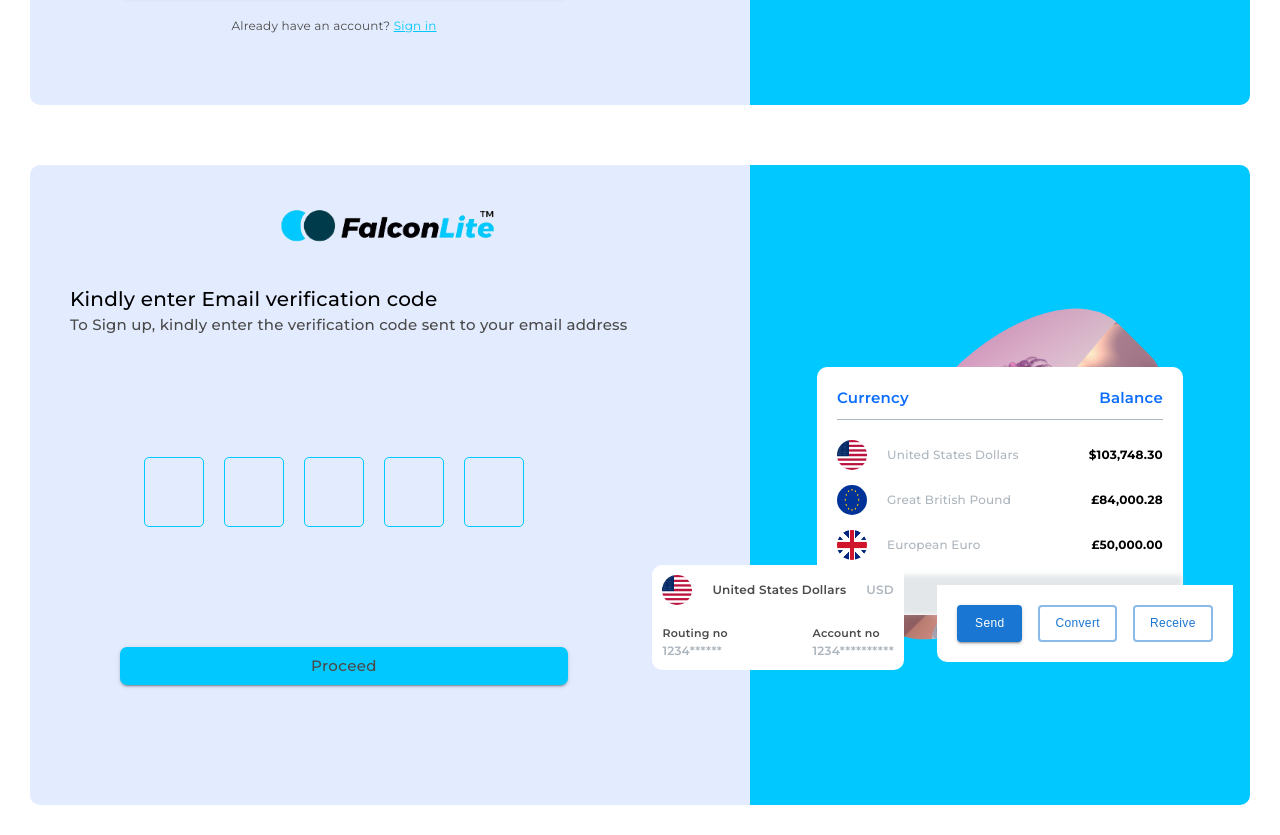
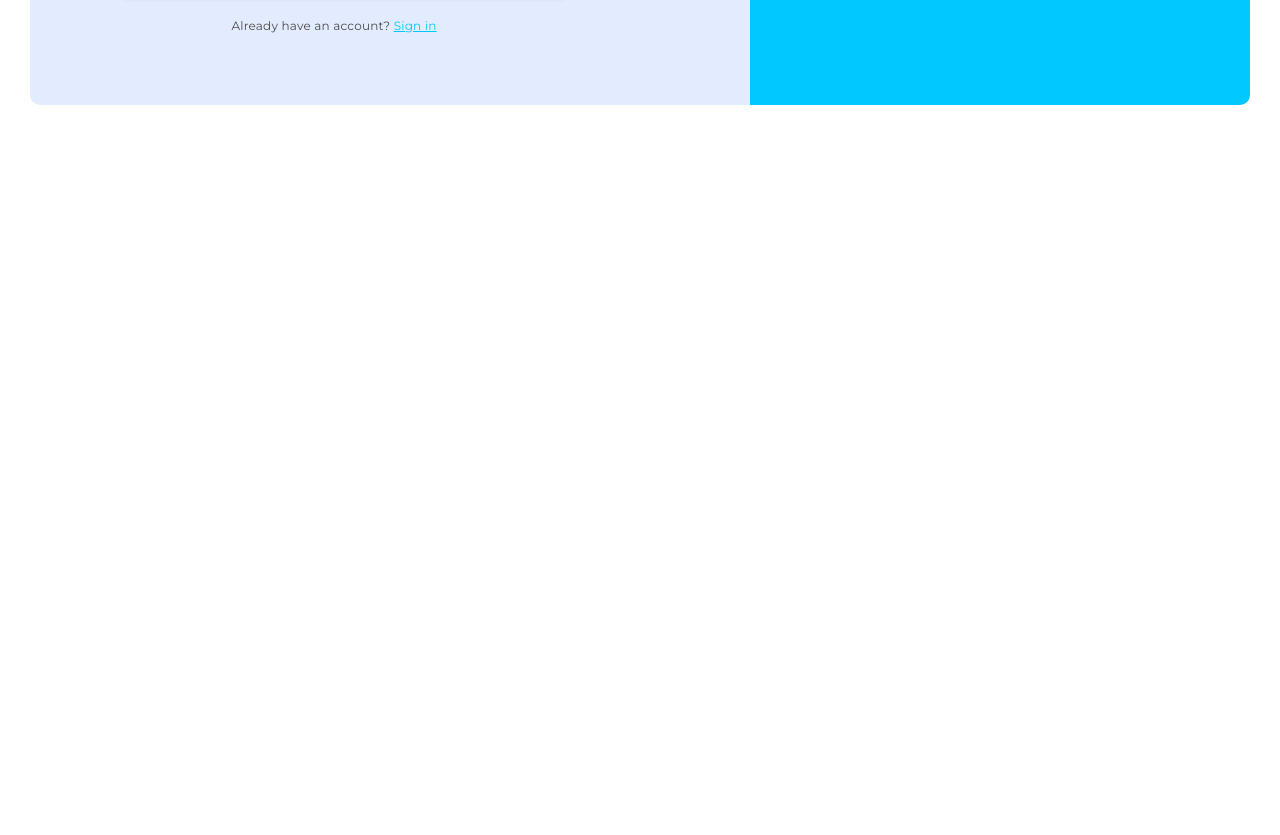
Before and after one commit to icyybee/Falconlite2, a React (Create React App) app: page / in a window 1280 px wide. Shown: the part 684-1519 px from the top of the page. After the commit the page ends 819 px from the top, so only its background shows below. Built offline with nearby package versions, Linux system fonts and the light colour scheme.

Commit message:
implemented api

```diff
--- a/src/App.js
+++ b/src/App.js
@@ -6,7 +6,7 @@ const App = () => {
   return (
     <div className='app'>
       <SignUp />
-      <Verify />
+      {/* <Verify /> */}
     </div>
   );
 }
--- a/src/components/signup/signup.component.jsx
+++ b/src/components/signup/signup.component.jsx
@@ -7,12 +7,14 @@ import './signup.styles.scss';
 import Form from '../form/form.component';
 import FormInput from '../formInput/formInput.component';
 import FormButton from '../button/button.component';
+import Verify from '../verify/verify.component';
 
 const SignUp = () => {
     const [name, setName] = useState('');
     const [email, setEmail] = useState('');
     const [phone, setPhone] = useState('');
     const [password, setPassword] = useState('');
+    const [code, setCode] = useState('');
 
     const handleSubmit = async (e) => {
         e.preventDefault();
@@ -23,29 +25,32 @@ const SignUp = () => {
         }
 
         //Email verification
-        const response = await fetch('https://falconlite.com/v1/api/send-email', {
-            method: 'POST',
-            body: JSON.stringify({
-                name,
-                email,
-                phone,
-                password
-            }),
-            headers: { 'Content-Type' : 'application/json'}
-        });
-        const json = await response.json();
-        console.log(json.data.message);
-        if (json.success === true && json.code === 200) {
-            alert(json.data.message);
+        const urlencoded = new URLSearchParams();
+        urlencoded.append("name", name);
+        urlencoded.append("email", email);
+        urlencoded.append("phone", phone);
+        urlencoded.append("password", password);
+
+        const requestOptions = {
+        method: 'POST',
+        body: urlencoded,
+        headers: {'Content-Type': 'application/x-www-form-urlencoded'},
+        redirect: 'follow'
+        };
+
+        const response = await fetch('https://falconlite.com/v1/api/send-email', requestOptions);
+        const result = await response.json();
+        console.log(result);
+
+        if (result.success === true && result.code === 200) {
+            alert(result.data.message);
+            setCode(result.data.verification_code);
 
             //Sending verification code
-            const verificationResponse = await fetch ('https://falconlite.com/v1/api/verify-email', {
-                method: 'POST',
-                body: JSON.stringify({
-                    email : json.data.email
-                }),
-                headers: { 'Content-Type' : 'application/json'}
-            });
+            const urlencoded = new URLSearchParams();
+            urlencoded.append("code", result.data.verification_code);
+
+            const verificationResponse = await fetch ('https://falconlite.com/v1/api/verify-email', requestOptions);
 
             if (verificationResponse.ok) {
                 alert("A Verification code has been sent to your email!");
@@ -108,6 +113,7 @@ const SignUp = () => {
                     <p>Already have an account? <span>Sign in</span></p>
                 </div>
             </Form>
+            {code && <Verify code={code} />}
         </div>
     )
 }
--- a/src/components/verify/verify.component.jsx
+++ b/src/components/verify/verify.component.jsx
@@ -3,7 +3,9 @@ import './verify.styles.scss';
 import Form from '../form/form.component';
 import FormButton from '../button/button.component';
 
-const Verify = () => {
+const Verify = ({code}) => {
+    const codeArray = code.split('');
+
     return (
         <div className='verify'>
             <Form
@@ -11,11 +13,11 @@ const Verify = () => {
                 headBottom='To Sign up, kindly enter the verification code sent to your email address'
             >
                 <div className='verify__content'>
-                    <div className='verify__block'></div>
-                    <div className='verify__block'></div>
-                    <div className='verify__block'></div>
-                    <div className='verify__block'></div>
-                    <div className='verify__block'></div>
+                    {codeArray.map((c, index) => (
+                        <div className='verify__block'>
+                            <input key={index} value={c} />
+                        </div>
+                    ))}
                 </div>
                 <FormButton text='Proceed' />
             </Form>
--- a/src/components/verify/verify.styles.scss
+++ b/src/components/verify/verify.styles.scss
@@ -19,5 +19,19 @@
         border: 1.7px solid $color-primary;
         border-radius: 5px;
         cursor: pointer;
+
+        & input {
+            width: 100%;
+            padding: 1rem;
+            height: 100%;
+            background-color: inherit;
+            border: none;
+            font-size: 3rem;
+            text-align: center;
+
+            &:focus {
+                outline: none;
+            }
+        }
     }
 }
```
